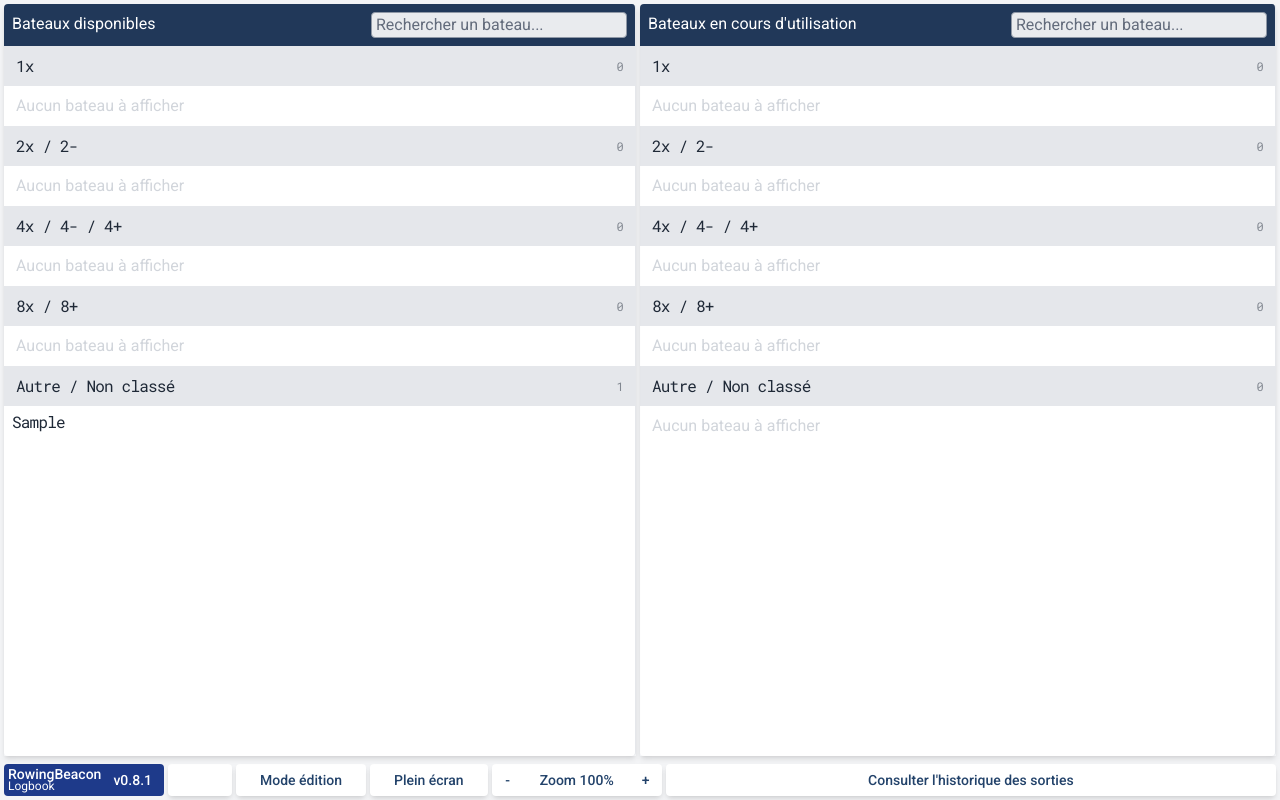
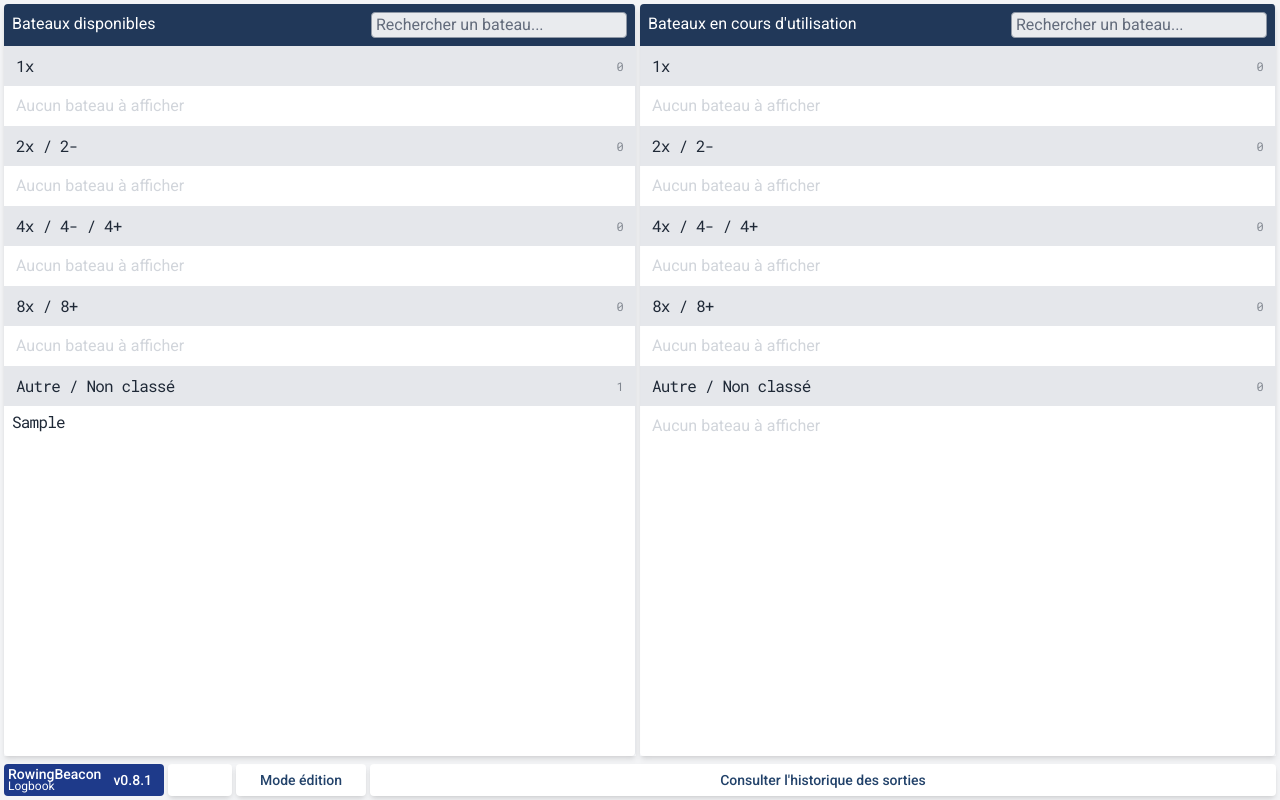
Before and after one commit to MathisBarre/logbook.rowingbeacon.com, a React (Vite) app: page / in a window 1280 px wide. Both pictures are taken after typing "Sample123", "Sample", "Sample", "Sample" into the empty fields and a click on the button "Valider les informations". Built offline with nearby package versions, Linux system fonts and the light colour scheme; some icons are missing.

Commit message:
remove useless buttons

```diff
--- a/src/boathouse/Boathouse.screen.tsx
+++ b/src/boathouse/Boathouse.screen.tsx
@@ -232,45 +232,6 @@ function BoathouseScreen() {
             >
               Mode édition
             </button>
-            <button
-              onClick={() => {
-                const isCurrentlyFullscreen = document.fullscreenElement;
-                if (!isCurrentlyFullscreen) {
-                  return document.documentElement.requestFullscreen();
-                }
-
-                if (!document.exitFullscreen) {
-                  toast.error(
-                    "Votre navigateur ne supporte pas le mode plein écran"
-                  );
-                }
-                document.exitFullscreen();
-              }}
-              className="px-6 rounded text-sm font-medium shadow-md bg-white text-steel-blue-800 hover:bg-gray-50 "
-            >
-              Plein écran
-            </button>
-            <div className=" text-sm font-medium shadow-md bg-white text-steel-blue-800 flex items-center justify-center rounded">
-              <button
-                className="h-8 w-8 hover:bg-gray-100"
-                onClick={() => {
-                  zoomOut();
-                  setZoomPercentage(getZoomPercentage());
-                }}
-              >
-                -
-              </button>
-              <p className="flex-1 text-center mx-4">Zoom {zoomPercentage}%</p>
-              <button
-                className="h-8 w-8 hover:bg-gray-100"
-                onClick={() => {
-                  zoomIn();
-                  setZoomPercentage(getZoomPercentage());
-                }}
-              >
-                +
-              </button>
-            </div>
 
             <button
               onClick={() => {
```
